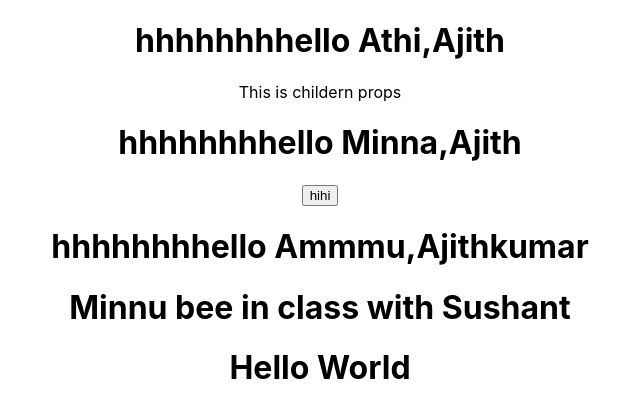
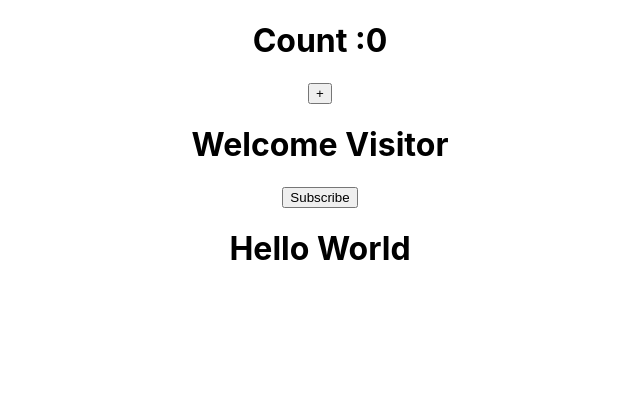
Before and after one commit to Athira731995/react, a React (Create React App) app: page / in a window 1280 px wide. Shown: the top 418 px of the page, without its empty margins (320-960 px from the left). Built offline with nearby package versions, Linux system fonts and the light colour scheme.

Commit message:
setSate changes

```diff
--- a/src/App.js
+++ b/src/App.js
@@ -4,16 +4,20 @@ import './App.css';
 import Greet from './components/Greet'
 import Welcome from './components/Welcome'
 import Hello from './components/Hello';
+import Message from './components/Message';
+import Counter from './components/Counter';
 
 function App() {
   return (
     <div className="App">
      {/* <Greet></Greet> */}
-     <Greet name="Athi" heroName="Ajith">This is childern props</Greet>
+     {/* <Greet name="Athi" heroName="Ajith">This is childern props</Greet>
      <Greet name="Minna" heroName="Ajith"><button>hihi</button></Greet>
      <Greet name="Ammmu" heroName="Ajithkumar"/>
 
-     <Welcome name="Sushant"/>
+     <Welcome name="Sushant"/> */}
+     <Counter/>
+     <Message/>
      <Hello />
     </div>
   );
--- /dev/null
+++ b/src/components/Counter.js
@@ -0,0 +1,25 @@
+import React,{Component} from 'react'
+class Counter extends Component{
+    constructor(props){
+        super(props)
+        this.state={
+            count:0
+        }
+    }
+    increment(){
+        //never modify the state directly.
+        //we havve to use set stae to change the value of count variable otherwise count will not change
+        // this.setState({count:this.state.count+1})
+        this.setState({count:this.state.count+1},()=>{
+            console.log("callback value",this.state.count)
+        })
+        console.log(this.state.count)
+
+    }
+    render(){
+   return(<div><h1>Count  :{this.state.count}</h1>
+   <button onClick={()=>{this.increment()}}>+</button>
+   </div>)
+    }
+}
+export default Counter
--- /dev/null
+++ b/src/components/Message.js
@@ -0,0 +1,24 @@
+import React,{Component} from 'react'
+class Message extends Component{
+    constructor(){
+        super()
+        this.state={
+            'message':"Welcome Visitor"
+        }
+    }
+    changeMessage(){
+        this.setState({message:"Thank you for subscribing"})
+    }
+
+    render(){
+        return(
+            <div>
+        <h1>{this.state.message}</h1>
+    <button onClick={()=>this.changeMessage()}>Subscribe</button>
+
+        </div>
+        )
+
+    }
+}
+export default Message
```
